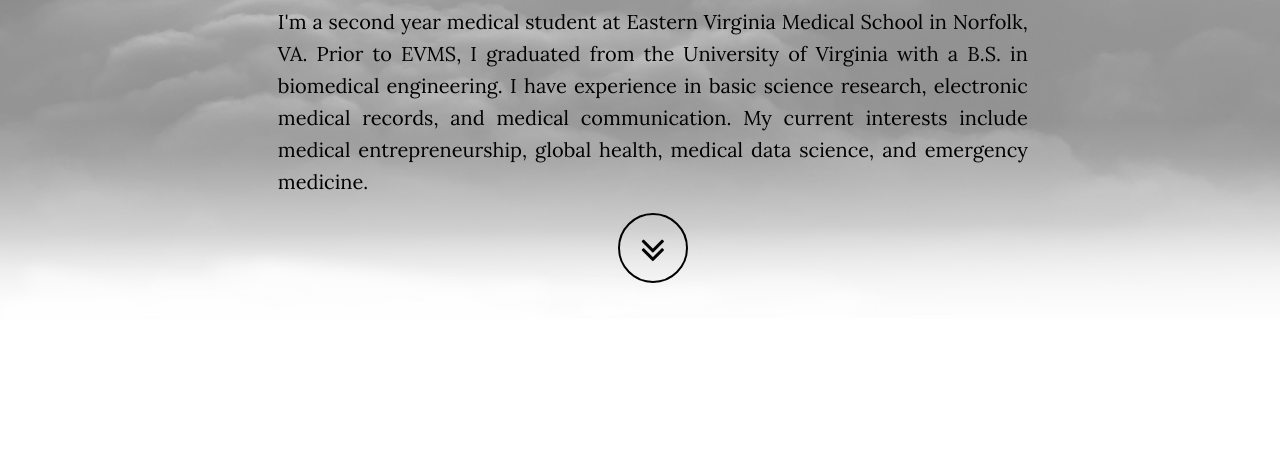
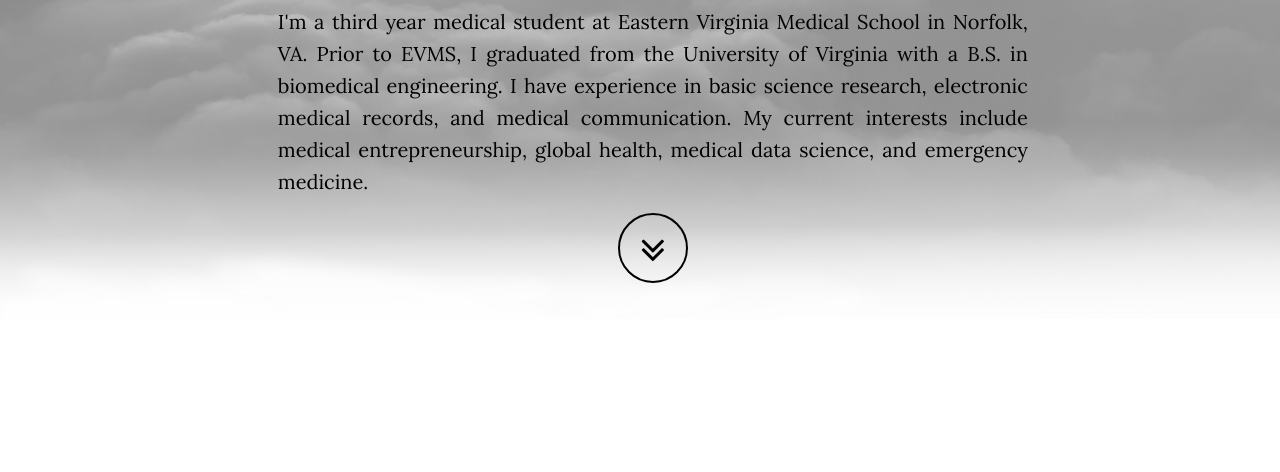
Before and after one commit to hagenmd/hagenmd.github.io, a website: page index.html in a window 1280 px wide. Shown: the part 188-660 px from the top of the page. Drawn offline with nearby package versions, Linux system fonts and the light colour scheme.

Commit message:
Update index.html

```diff
--- a/index.html
+++ b/index.html
@@ -67,7 +67,7 @@
                 <div class="row">
                     <div class="col-md-8 col-md-offset-2">
                     <h2>About</h2>
-                        <p style=text-align:justify>I'm a second year medical student at Eastern Virginia Medical
+                        <p style=text-align:justify>I'm a third year medical student at Eastern Virginia Medical
                           School in Norfolk, VA. Prior to EVMS, I graduated from the University of Virginia
                           with a B.S. in biomedical engineering. I have experience in basic science research,
                           electronic medical records, and medical communication. My current interests include
```
